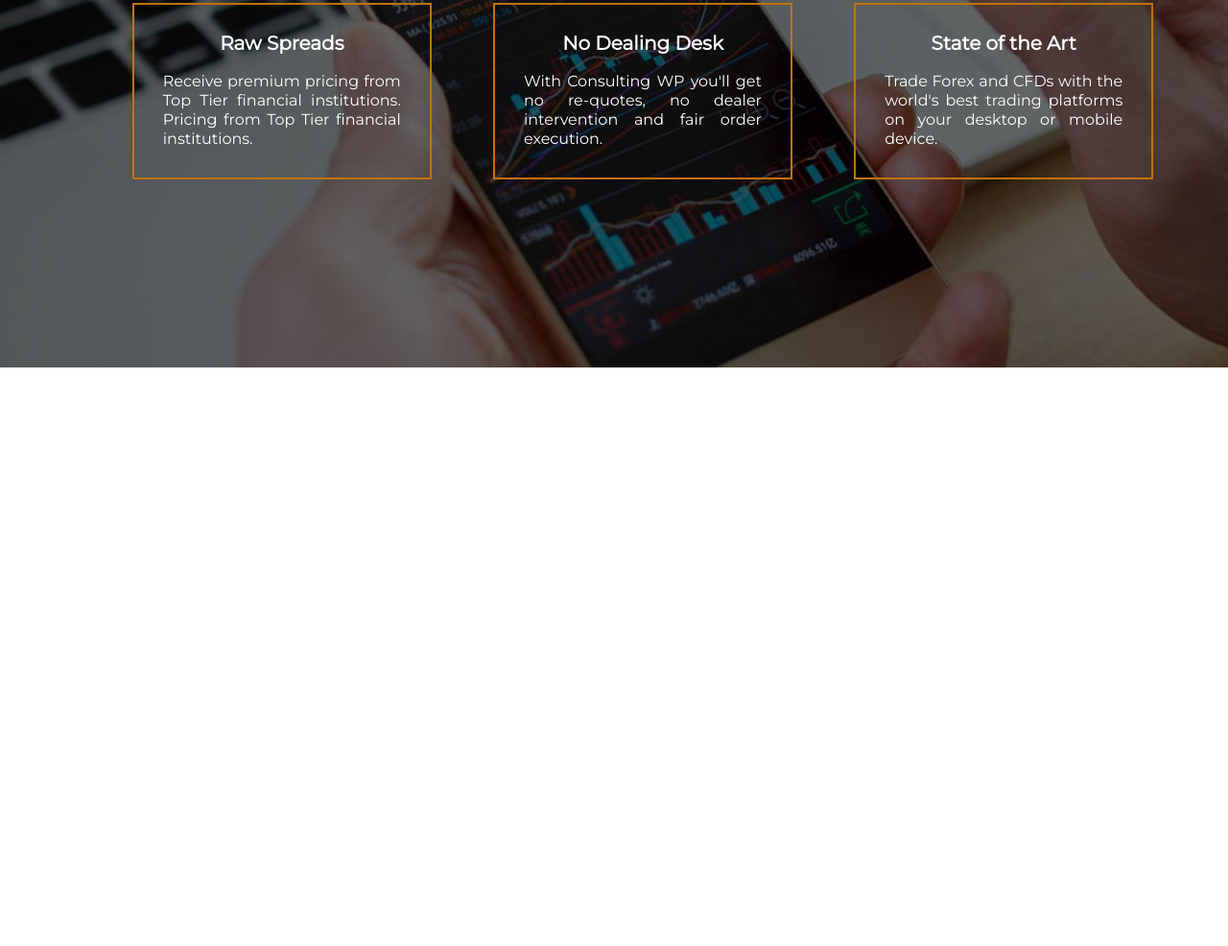
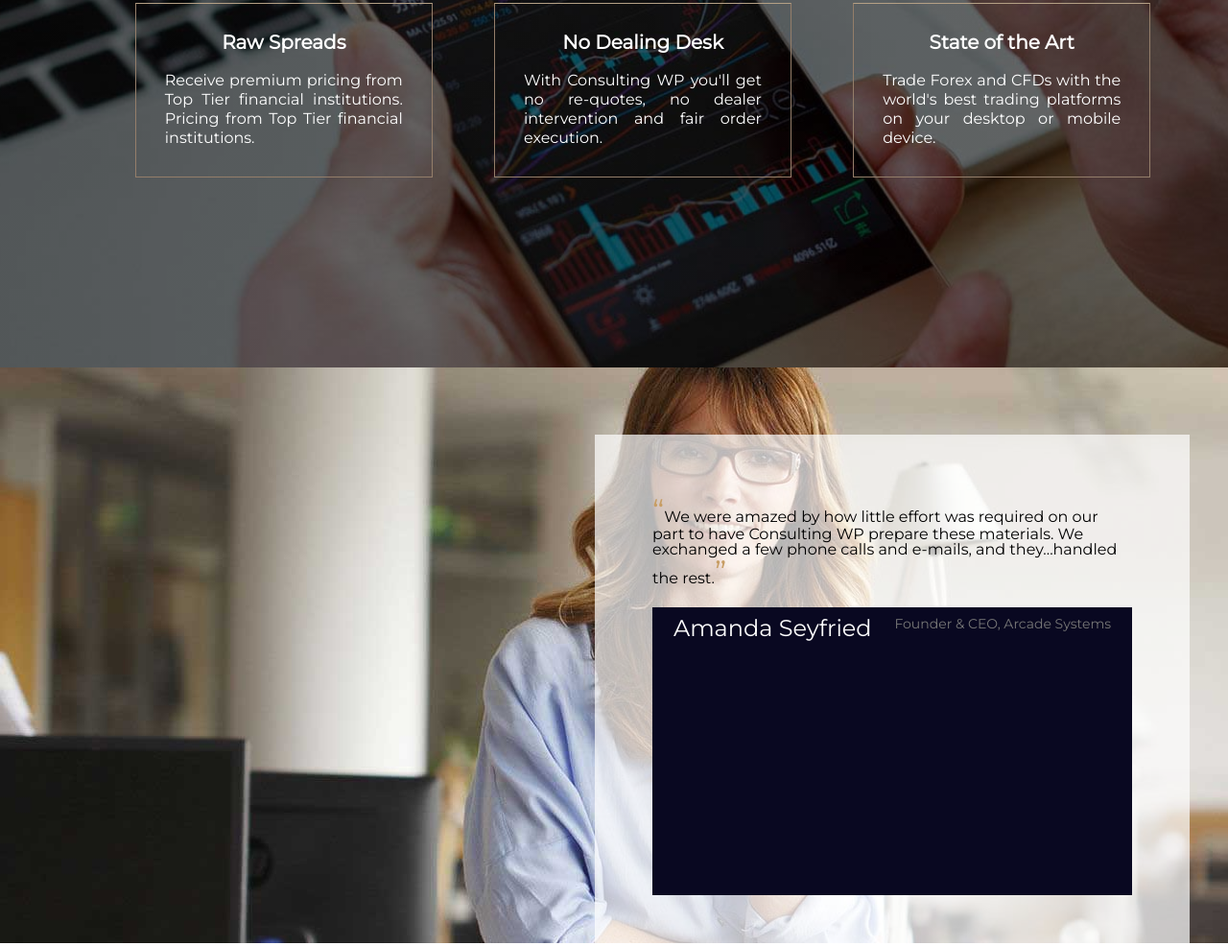
Before and after one commit to ivaylo91/SoftUni-WebDevelopment, a plain HTML site: page CreateLandingPages/ConsultingAgency/consulting-agency.html in a window 1280 px wide. Shown: the part 1523-2509 px from the top of the page at 96% size. Before the commit the page ends 1906 px from the top, so only its background shows below. Drawn offline with Linux system fonts and the light colour scheme.

Commit message:
consulting-agency styles

```diff
--- a/CreateLandingPages/ConsultingAgency/consulting-agency.css
+++ b/CreateLandingPages/ConsultingAgency/consulting-agency.css
@@ -147,12 +147,17 @@ h5 {
     color: #fff;
     text-align: justify;
     margin-left: 60px;
-    border: 2px solid #C0720B;
+    border-left: 1px solid #947E6A;
+    border-top: 1px solid #B4A085;
+    border-right: 1px solid #947E6A;
+    border-bottom: 1px solid #947E6A;
     padding: 30px;
 }
-.traders article p{
+
+.traders article p {
     line-height: 20px;
 }
+
 .traders h4 {
     color: #fff;
     margin-bottom: 20px;
@@ -170,3 +175,58 @@ h5 {
     text-align: center;
     margin-top: 50px;
 }
+
+.consulting-woman {
+    background: url('images/consulting-woman.jpg') no-repeat 0;
+    background-size: cover;
+    height: 600px;
+    position: relative;
+    margin: 0;
+}
+
+.testimonial-info {
+    position: absolute;
+    top: 70px;
+    right: 40px;
+    width: 500px;
+    padding: 64px 60px 53px 60px;
+    background: rgba(255, 255, 255, .7);
+}
+
+.testimonial-info > p::before {
+    content: open-quote;
+    color: #c79d63;
+    font-size: 32px;
+}
+
+.testimonial-info > p::after {
+    content: close-quote;
+    font-size: 32px;
+    color: #c79d63;
+}
+
+.testimonial-info footer {
+    margin-top: 20px;
+    text-align: left;
+}
+
+.testimonial-info footer h4 {
+    font-size: 24px;
+}
+
+.testimonial-info footer p {
+    padding: 0;
+    margin-bottom: 0;
+    font-size: 14px;
+    color: #777777;
+}
+
+footer {
+    height: 280px;
+    background: rgb(9, 8, 33);
+    display: flex;
+    flex-direction: row;
+    justify-content: space-around;
+    color: #ffffff;
+    padding: 10px;
+}
--- a/CreateLandingPages/ConsultingAgency/consulting-agency.html
+++ b/CreateLandingPages/ConsultingAgency/consulting-agency.html
@@ -93,7 +93,16 @@
             </article>
         </div>
     </section>
-    <section></section>
+    <section class="consulting-woman">
+        <article class="testimonial-info">
+            <p>We were amazed by how little effort was required on our part to have Consulting WP prepare these
+                materials. We exchanged a few phone calls and e-mails, and they...handled the rest.</p>
+            <footer>
+                <h4>Amanda Seyfried</h4>
+                <p>Founder & CEO, Arcade Systems</p>
+            </footer>
+        </article>
+    </section>
 </main>
 </body>
 </html>
```
